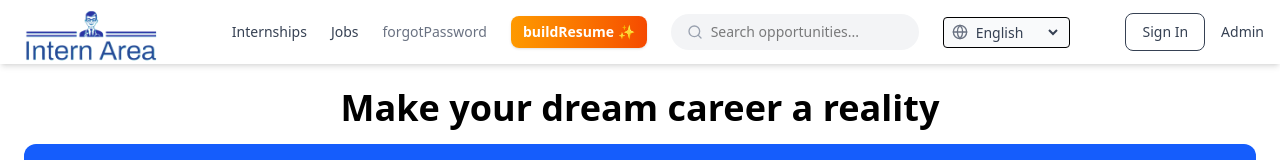
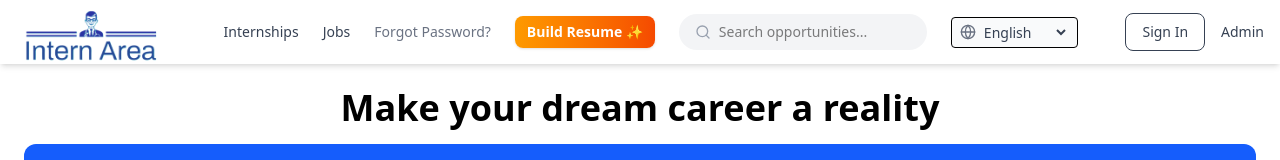
Before and after one commit to FIDHA819/internshala, a Next.js app in the folder frontend/: page / in a window 1280 px wide. Shown: the top 160 px of the page. Built offline with nearby package versions, Linux system fonts and the light colour scheme; no server answers.

Commit message:
language corrected

```diff
--- a/frontend/app/components/Navbar.tsx
+++ b/frontend/app/components/Navbar.tsx
@@ -208,20 +208,20 @@ export default function Navbar() {
             {user && (
               <>
                 <Link href="/public-space" className="text-gray-700 hover:text-blue-600 font-medium text-sm flex items-center gap-1.5 transition-colors">
-                  <Users size={16} /> {t("publicSpace")}
+                  <Users size={16} /> {t("Public Space")}
                 </Link>
-                <Link href="/subscription" className="text-gray-700 hover:text-blue-600 font-medium text-sm transition-colors">{t("plans")}</Link>
+                <Link href="/subscription" className="text-gray-700 hover:text-blue-600 font-medium text-sm transition-colors">{t("Plans")}</Link>
               </>
             )}
 
-            <Link href="/forgot-password" className="text-gray-500 hover:text-blue-600 font-medium text-sm transition-colors">{t("forgotPassword")}</Link>
+            <Link href="/forgot-password" className="text-gray-500 hover:text-blue-600 font-medium text-sm transition-colors">{t("Forgot Password?")}</Link>
             <Link href="/resume" className="bg-gradient-to-r from-amber-500 to-orange-600 text-white px-3 py-1.5 rounded-lg text-sm font-semibold shadow-sm hover:opacity-90 transition-opacity">
-              {t("buildResume")} ✨
+              {t("Build Resume")} ✨
             </Link>
 
             <div className="flex items-center bg-gray-100 rounded-full px-4 py-2">
               <Search size={16} className="text-gray-400" />
-              <input placeholder="Search opportunities..." className="ml-2 bg-transparent outline-none text-sm w-40 lg:w-48 text-black" />
+              <input placeholder={t("Search opportunities...")} className="ml-2 bg-transparent outline-none text-sm w-40 lg:w-48 text-black" />
             </div>
 
             <div className="flex items-center gap-1 border rounded px-2 py-1 bg-gray-50">
@@ -250,14 +250,14 @@ export default function Navbar() {
                   </div>
                 </Link>
                 <button onClick={handleLogout} className="px-4 py-2 rounded-lg text-sm font-medium text-gray-700 hover:bg-gray-100 transition-colors">
-                  Logout
+              {t("Logout")}
                 </button>
               </>
             ) : (
               <>
                 <button onClick={() => { setIsRegisterMode(false); setShowAuthModal(true); }}
                   className="border rounded-lg px-4 py-2 text-sm font-medium text-gray-700 hover:bg-gray-50 transition-colors">
-                  Sign In
+                {t("Sign In")}
                 </button>
                 <Link href="/adminlogin" className="text-gray-700 text-sm font-medium hover:text-blue-600 transition-colors">Admin</Link>
               </>
```
